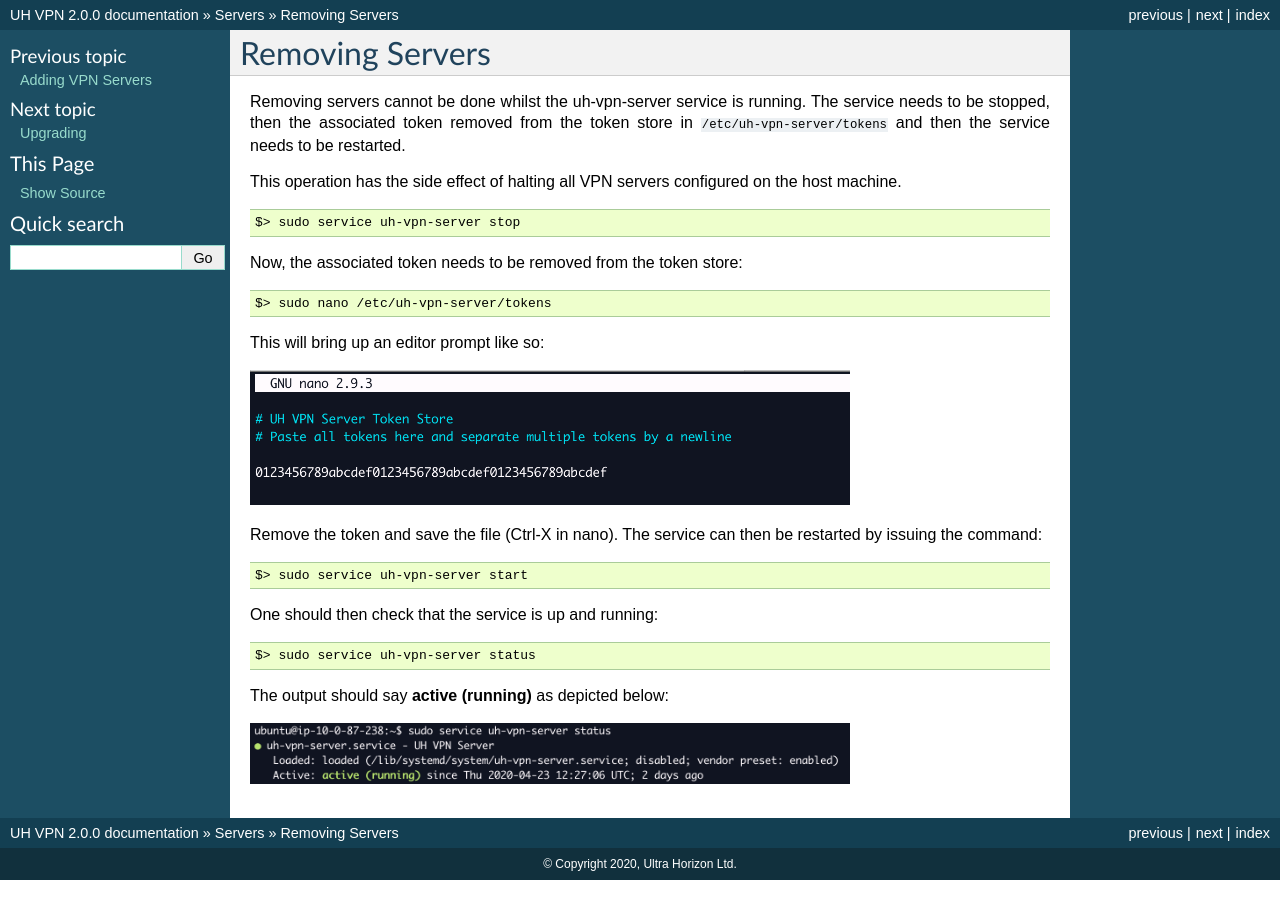
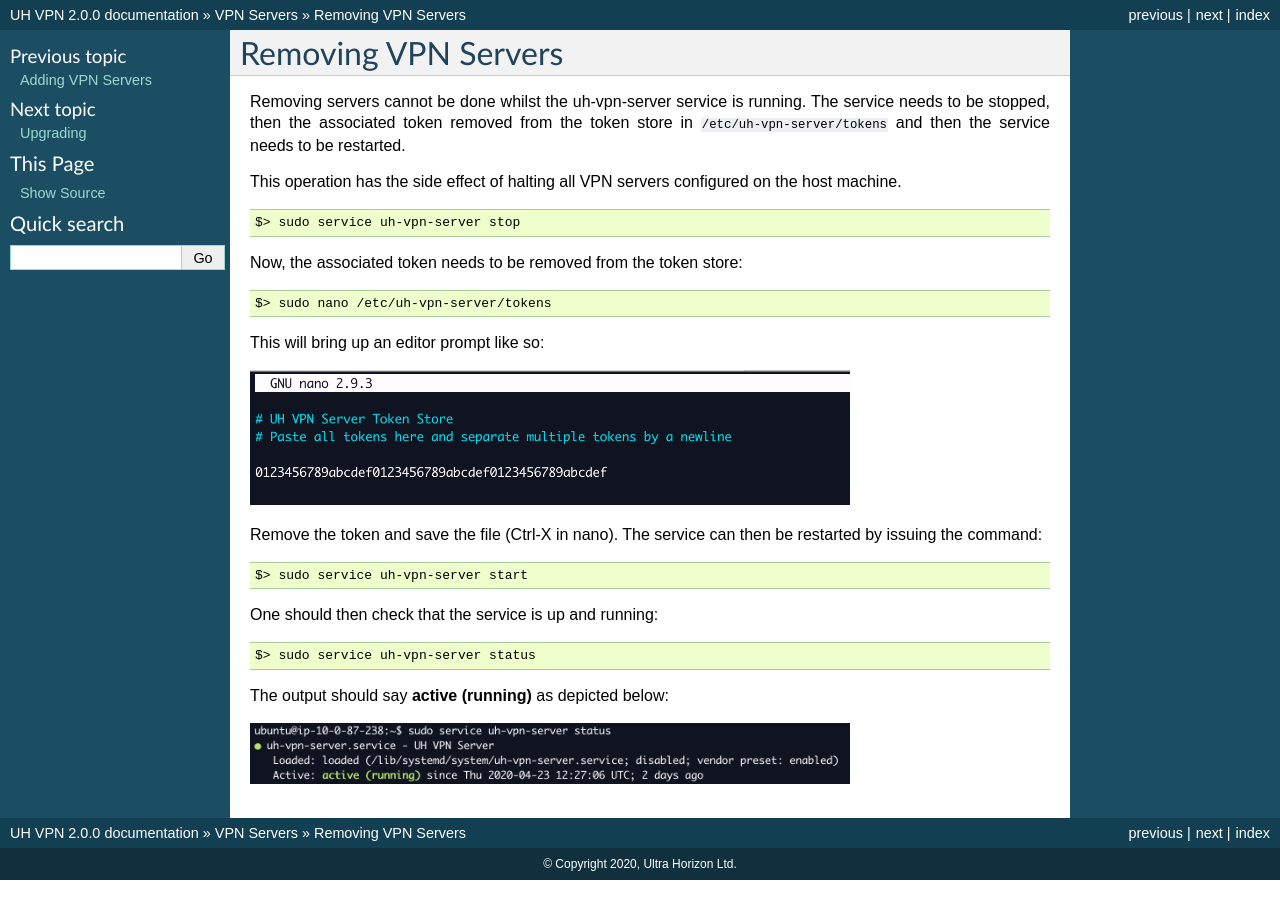
Before and after one commit to ultrahorizon/UH-VPN-Docs, a Sphinx documentation site: the page built from source/servers/removing-servers.rst, in a window 1280 px wide. Built offline with Sphinx 7.4.7, drawn with Linux system fonts in a browser that asks for light colours.

```diff
--- /dev/null
+++ b/source/clients/android/index.rst
@@ -0,0 +1,3 @@
+*******
+Android
+*******
--- /dev/null
+++ b/source/clients/ios/index.rst
@@ -0,0 +1,3 @@
+***
+iOS
+***
--- /dev/null
+++ b/source/clients/macos/index.rst
@@ -0,0 +1,3 @@
+*****
+macOS
+*****
--- /dev/null
+++ b/source/clients/windows/index.rst
@@ -0,0 +1,3 @@
+*******
+Windows
+*******
--- a/source/servers/index.rst
+++ b/source/servers/index.rst
@@ -1,6 +1,6 @@
-*******
-Servers
-*******
+***********
+VPN Servers
+***********
 
 UH VPN Server software runs on machines hosted by the end-user. This could be in a cloud or on-premise environment.
 This software is responsible for the VPN link which encrypts and authenticates data between client applications
--- a/source/servers/removing-servers.rst
+++ b/source/servers/removing-servers.rst
@@ -1,5 +1,5 @@
-Removing Servers
-================
+Removing VPN Servers
+====================
 
 Removing servers cannot be done whilst the uh-vpn-server service is running. The service needs to be stopped, then
 the associated token removed from the token store in ``/etc/uh-vpn-server/tokens`` and then the service needs to be
--- /dev/null
+++ b/source/website/devices/index.rst
@@ -0,0 +1,3 @@
+*******
+Devices
+*******
--- /dev/null
+++ b/source/website/groups/index.rst
@@ -0,0 +1,3 @@
+******
+Groups
+******
--- /dev/null
+++ b/source/website/people/index.rst
@@ -0,0 +1,3 @@
+******
+People
+******
--- /dev/null
+++ b/source/website/servers/index.rst
@@ -0,0 +1,3 @@
+*******
+Servers
+*******
```
Also changed, not shown: source/clients/index.rst (+8 -0 lines), source/website/index.rst (+8 -0 lines).
